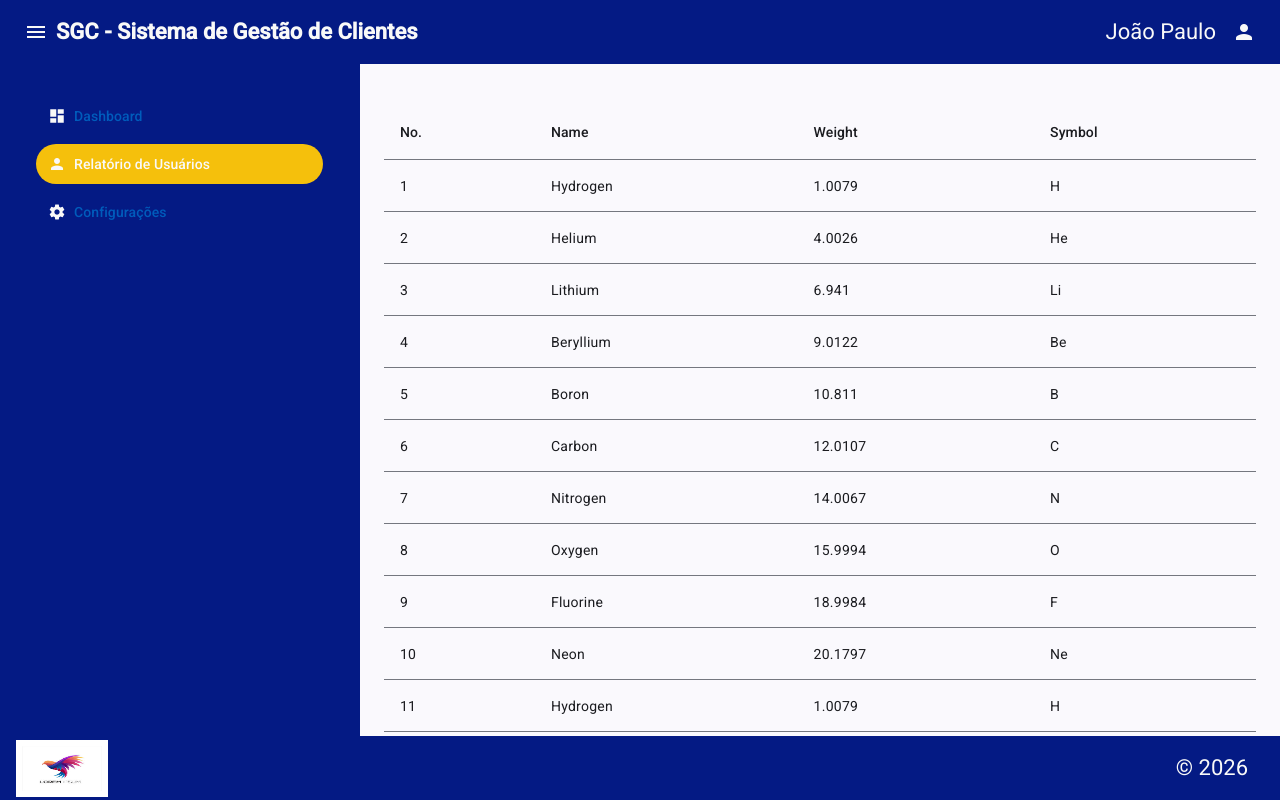
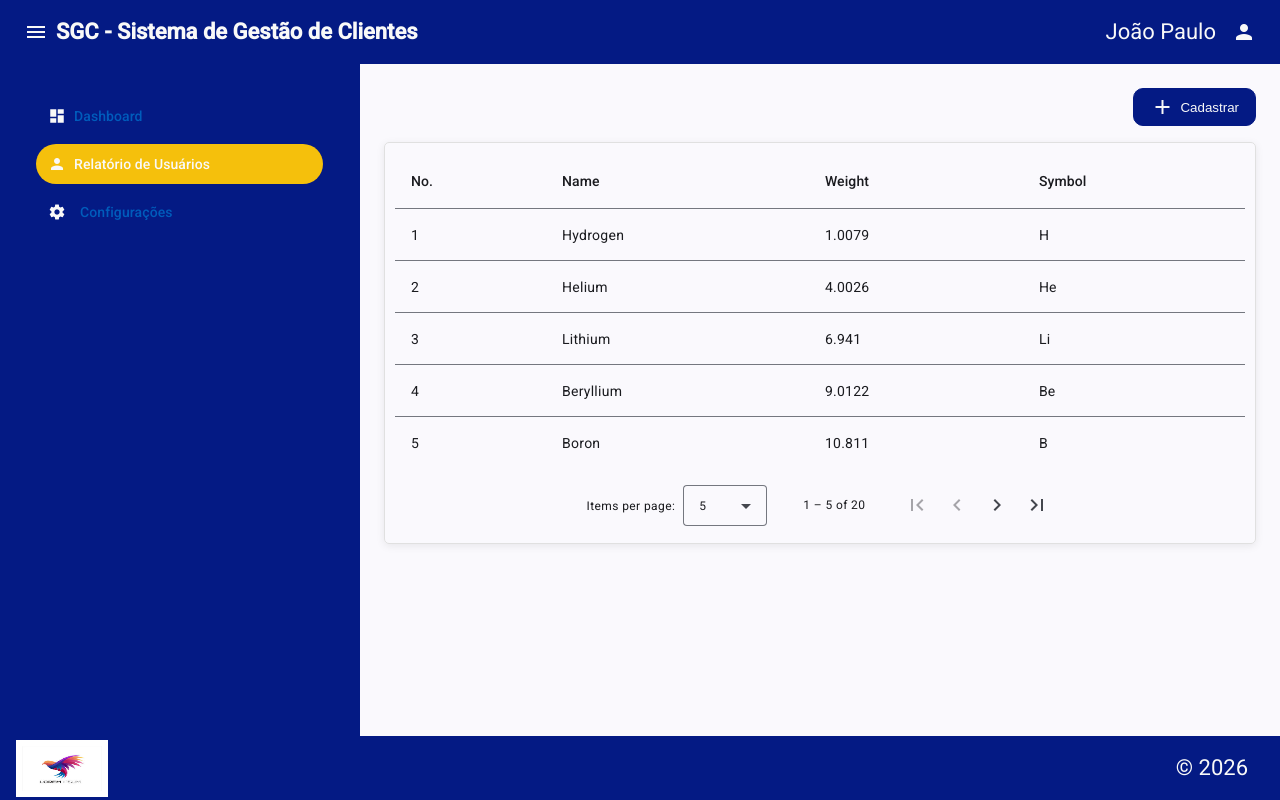
Before and after one commit to JPaulo0691/auditoria-residencial-front-end, an Angular app: page /relatorio-usuarios in a window 1280 px wide. Built offline with nearby package versions, Linux system fonts and the light colour scheme.

Commit message:
botões para rota cadastrar e paginação da listagem

```diff
--- a/src/app/app.routes.ts
+++ b/src/app/app.routes.ts
@@ -15,6 +15,10 @@
 				path: 'relatorio-usuarios',
 				loadComponent: () => import('./componentes/cadastro/listagem-usuarios/listagem-usuarios').then((m) => m.ListagemUsuarios),
 			},
+			{
+				path: 'cadastro-usuarios',
+				loadComponent: () => import('./componentes/cadastro/cadastro-usuarios/cadastro-usuarios').then((m) => m.CadastroUsuarios),
+			},
 		],
 	},
 	{ path: '**', redirectTo: 'dashboard' },
--- a/src/app/componentes/cadastro/cadastro-usuarios/cadastro-usuarios.html
+++ b/src/app/componentes/cadastro/cadastro-usuarios/cadastro-usuarios.html
@@ -1 +1 @@
-<p>cadastro-usuarios works!</p>
+<h1>Cadastro de Usuários</h1>
--- a/src/app/componentes/cadastro/cadastro-usuarios/cadastro-usuarios.ts
+++ b/src/app/componentes/cadastro/cadastro-usuarios/cadastro-usuarios.ts
@@ -1,9 +1,19 @@
 import { Component } from '@angular/core';
+import { MatButtonModule } from '@angular/material/button';
+import { MatIconModule } from '@angular/material/icon';
+import { Router } from '@angular/router';
 
 @Component({
   selector: 'app-cadastro-usuarios',
-  imports: [],
+  imports: [MatButtonModule, MatIconModule],
   templateUrl: './cadastro-usuarios.html',
   styleUrl: './cadastro-usuarios.scss',
 })
-export class CadastroUsuarios {}
+export class CadastroUsuarios {
+
+  constructor(private router: Router) {}
+
+  voltar(): void {
+    this.router.navigate(['/relatorio-usuarios']);
+  }
+}
--- a/src/app/componentes/cadastro/listagem-usuarios/listagem-usuarios.html
+++ b/src/app/componentes/cadastro/listagem-usuarios/listagem-usuarios.html
@@ -3,9 +3,15 @@
   <div class="content-card">
 
     <!-- Área reservada para filtros e botões -->
-    <div class="actions-row"></div>
+    <div class="actions-row">
+      <button (click)="navegarPara('/cadastro-usuarios')">
+        <mat-icon>add</mat-icon>
+        Cadastrar
+      </button>
+    </div>
 
     <div class="table-container">
+
       <table mat-table [dataSource]="dataSource" class="mat-elevation-z8">
 
         <!--- Note that these columns can be defined in any order.
@@ -38,8 +44,16 @@
         <tr mat-header-row *matHeaderRowDef="displayedColumns"></tr>
         <tr mat-row *matRowDef="let row; columns: displayedColumns;"></tr>
       </table>
+      <div class="paginacao">
+        <mat-paginator [pageSize]="5"
+                [pageSizeOptions]="[5, 10, 25, 100]"
+                showFirstLastButtons
+                aria-label="Select page">
+        </mat-paginator>
       </div>
 
     </div>
 
   </div>
+
+</div>
--- a/src/app/componentes/cadastro/listagem-usuarios/listagem-usuarios.scss
+++ b/src/app/componentes/cadastro/listagem-usuarios/listagem-usuarios.scss
@@ -15,14 +15,25 @@
 .actions-row {
   display: flex;
   align-items: center;
+  justify-content: flex-end;
   gap: 12px;
   flex-wrap: wrap;
 }
 
 .table-container {
+  border: 1px solid #e0e0e0;
+  padding: 10px;
+  border-radius: 5px;
   overflow: auto;
+  box-shadow: 0 2px 8px rgba(0, 0, 0, 0.08);
 }
 
 table {
   width: 100%;
 }
+
+.paginacao {
+  display: flex;
+  justify-content: center;
+  margin-top: 8px;
+}
--- a/src/app/componentes/cadastro/listagem-usuarios/listagem-usuarios.ts
+++ b/src/app/componentes/cadastro/listagem-usuarios/listagem-usuarios.ts
@@ -1,5 +1,9 @@
-import { Component } from '@angular/core';
-import { MatTableModule } from '@angular/material/table';
+import { AfterViewInit, Component, ViewChild } from '@angular/core';
+import { MatButtonModule } from '@angular/material/button';
+import { MatIconModule } from '@angular/material/icon';
+import { MatPaginator, MatPaginatorModule } from '@angular/material/paginator';
+import { MatTableDataSource, MatTableModule } from '@angular/material/table';
+import { Router, RouterModule } from '@angular/router';
 
 export interface PeriodicElement {
   name: string;
@@ -33,11 +37,31 @@
 
 @Component({
   selector: 'app-listagem-usuarios',
-  imports: [MatTableModule],
+  imports: [
+    MatTableModule,
+    MatButtonModule,
+    MatIconModule,
+    MatPaginatorModule,
+    RouterModule
+  ],
   templateUrl: './listagem-usuarios.html',
   styleUrl: './listagem-usuarios.scss',
 })
-export class ListagemUsuarios {
+export class ListagemUsuarios implements AfterViewInit {
   displayedColumns: string[] = ['position', 'name', 'weight', 'symbol'];
-  dataSource = ELEMENT_DATA;
+  dataSource = new MatTableDataSource(ELEMENT_DATA);
+
+  @ViewChild(MatPaginator) paginator!: MatPaginator;
+
+  constructor(private router: Router) {}
+
+  ngAfterViewInit() {
+    setTimeout(() => {
+      this.dataSource.paginator = this.paginator;
+    });
+  }
+
+  navegarPara(rota: string): void {
+    this.router.navigate([rota]);
+  }
 }
--- a/src/styles.scss
+++ b/src/styles.scss
@@ -20,6 +20,10 @@
 
   @include mat.icon-overrides((
     color: $text-color,
+  ));
+
+  @include mat.fab-overrides((
+    container-color: $primary,
   ));
 }
 
@@ -55,3 +59,20 @@
   height: 100%;
 }
 /* You can add global styles to this file, and also import other style files */
+button {
+  background-color: $primary;
+  color: $text-color;
+  border: 1px solid $primary;
+  padding: 6px 16px;
+  border-radius: 10px;
+  width: auto;
+  display: inline-flex;
+  align-items: center;
+  justify-content: center;
+  gap: 6px;
+  cursor: pointer;
+}
+
+button:hover {
+  color: $background;
+}
--- a/src/styles/_colors.scss
+++ b/src/styles/_colors.scss
@@ -2,3 +2,4 @@
 $secondary: #141414;
 $text-color: #F9F9F8;
 $background: #F5C00C;
+$primary-button: #041a84;
```
Lines whose indentation alone changed are shown as unchanged.
